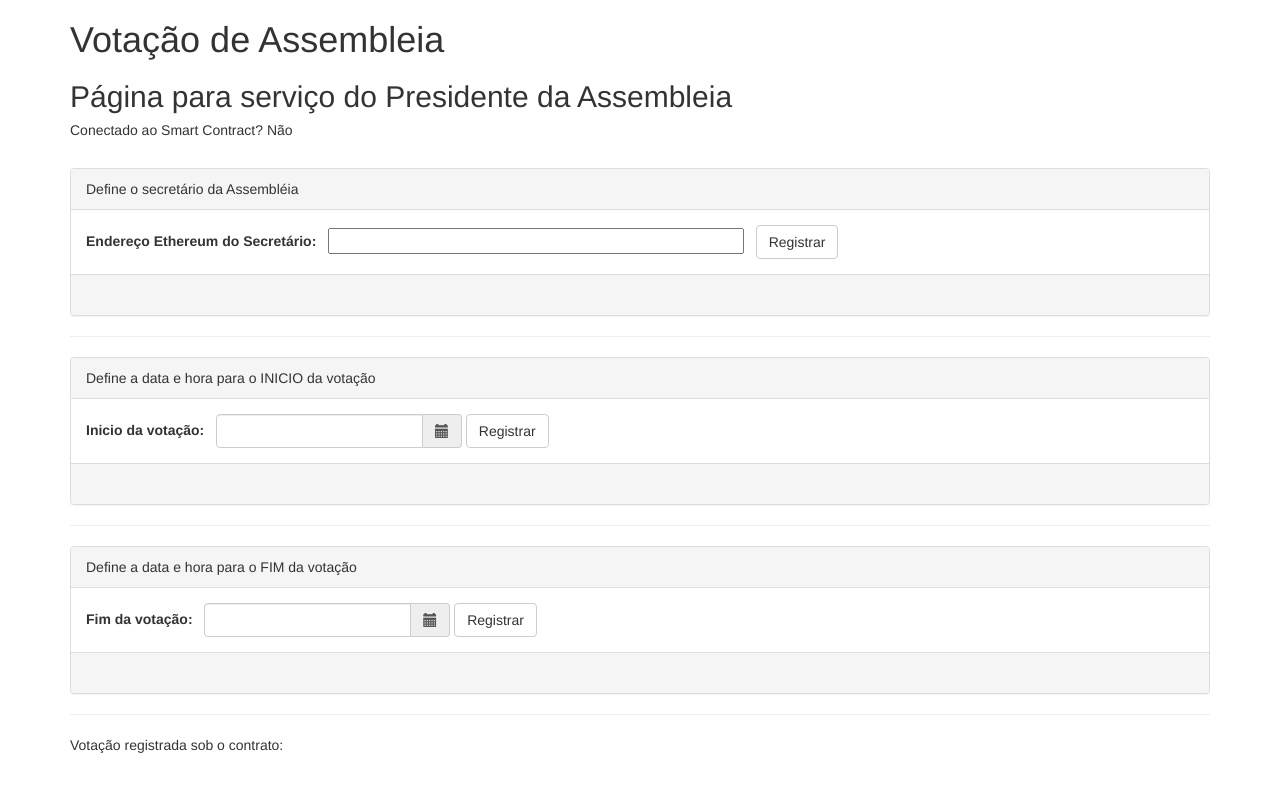
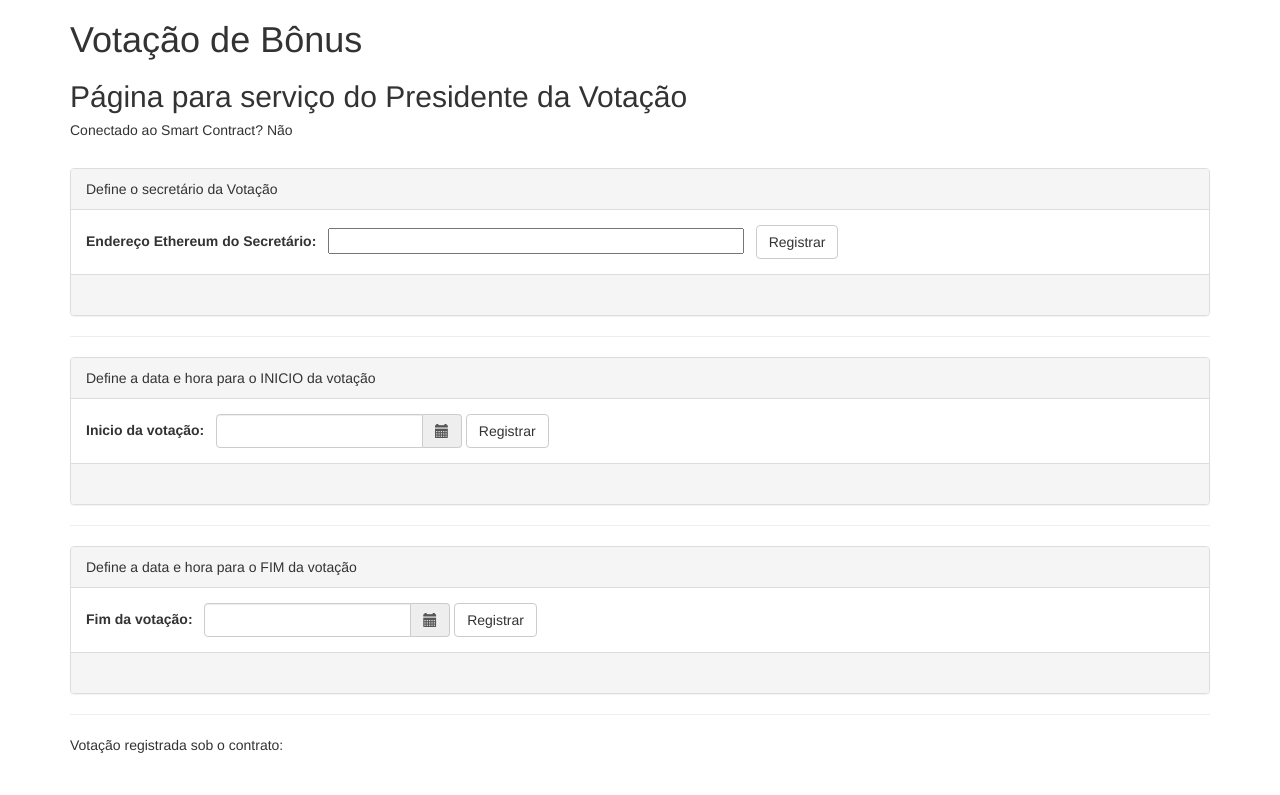
Before and after one commit to ecuriati/votacaobonus, a plain HTML site: page docs/presidente.html in a window 1280 px wide. Shown: the top 795 px of the page. Drawn offline with nearby package versions, Linux system fonts and the light colour scheme.

Commit message:
Update presidente.html

```diff
--- a/docs/presidente.html
+++ b/docs/presidente.html
@@ -4,7 +4,7 @@
     <meta charset="UTF-8">
     <meta name="viewport" content="width=device-width, initial-scale=1.0">
     <meta http-equiv="X-UA-Compatible" content="ie=edge">
-    <title>Votação de Assembleia - Página para serviço do Presidente da Assembleia</title>
+    <title>Votação de Bônus - Página para serviço do Presidente da Votação</title>
     <!-- Latest compiled and minified CSS -->
     <link rel="stylesheet" href="https://maxcdn.bootstrapcdn.com/bootstrap/3.3.7/css/bootstrap.min.css">
     <link rel="stylesheet" href="css/bootstrap-datetimepicker.min.css">
@@ -12,13 +12,13 @@
 </head>
 <body>
     <div class="container">
-        <h1>Votação de Assembleia</h1>
-        <h2>Página para serviço do Presidente da Assembleia</h2>
+        <h1>Votação de Bônus</h1>
+        <h2>Página para serviço do Presidente da Votação</h2>
         <h5>Conectado ao Smart Contract? <span id="conectado">Não</span></h5>
         <br>
         <div class="panel panel-default">
             <div class="panel-heading">
-                Define o secretário da Assembléia
+                Define o secretário da Votação
             </div>
             <div class="panel-body">
                 <form action="#" id="frmSecretario" name="frmSecretario" class="form-inline">
```
